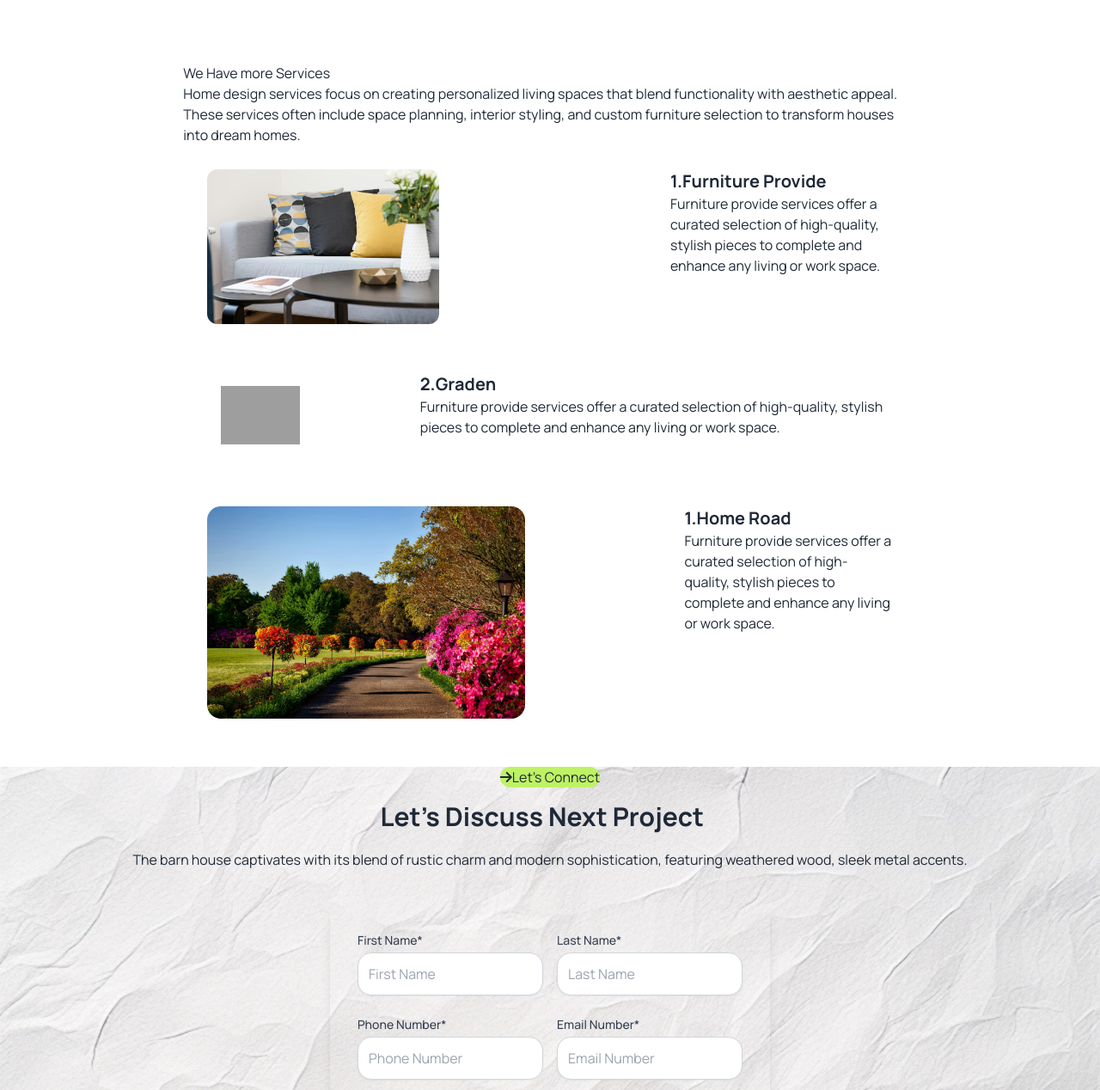
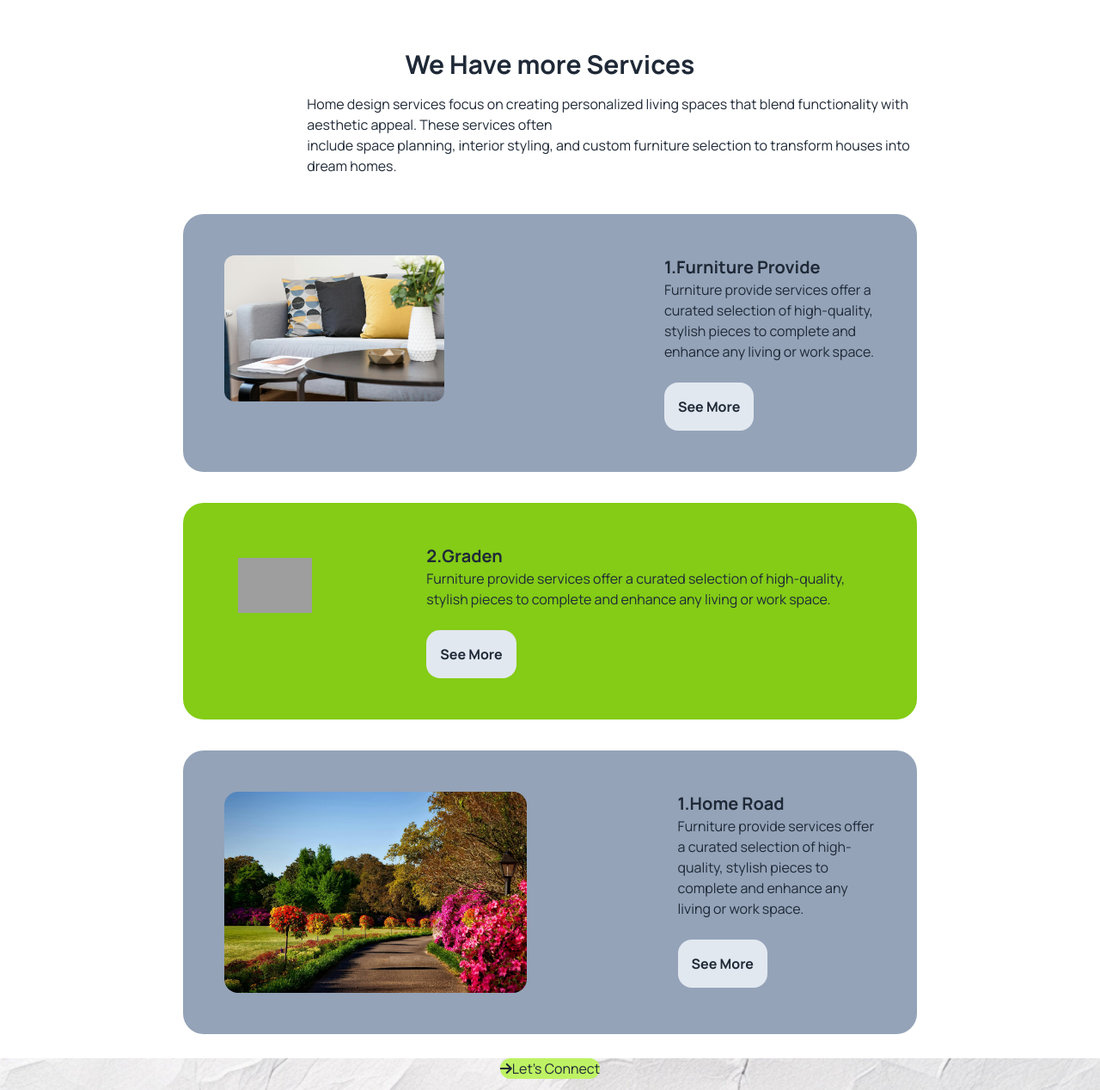
Before and after one commit to JunaidMokit/Home-service-new, a plain HTML site: page index.html in a window 1280 px wide. Shown: the part 3386-4654 px from the top of the page at 86% size. Drawn offline with nearby package versions, Linux system fonts and the light colour scheme; grey boxes are pictures that could not be loaded.

Commit message:
fully-portfolio

```diff
--- a/index.html
+++ b/index.html
@@ -291,9 +291,9 @@
 
 
 
-          <div class="lg:grid lg:grid-cols-4 gap-4 lg:w-7/12 mx-auto items-center mt-16">
-            <!-- First large block spanning 3 columns -->
-            <div class="lg:col-span-1 lg:col-span-3 border-solid border-2 border-gray-200 p-2 rounded-2xl lg:flex items-center w">
+          <div class="lg:grid lg:grid-cols-4 gap-4 lg:w-7/12 mx-auto items-center mt-16  lg:gap-y-0">
+
+            <div class="lg:col-span-1 lg:col-span-3 border-solid border-2 border-gray-200 p-2 rounded-2xl lg:flex items-center lg:mb-0 mb-8">
               <img class="lg:ml-0 ml-10 " src="assets/img1.png" alt="">
               <div class="ml-4">
                 <h6 class="font-bold">Commercial</h6>
@@ -306,19 +306,19 @@
               </div>
             </div>
 
-            <!-- Second small block in the first row, fourth column -->
-            <div class="col-span-4 lg:col-span-1 border-solid border-2 border-gray-200 p-5 rounded-2xl h-52">
+
+            <div class="col-span-4 lg:col-span-1 border-solid border-2 border-gray-200 p-5 rounded-2xl h-52  lg:mb-0 mb-8">
               <img class="h-full w-full object-cover" src="assets/img2.png" alt="">
             </div>
 
-            <!-- Third small block in the second row, first column -->
-            <div class="col-span-4 lg:col-span-1 border-solid border-2 border-gray-200 p-5 rounded-2xl h-52">
+
+            <div class="col-span-4 lg:col-span-1 border-solid border-2 border-gray-200 p-5 rounded-2xl h-52  lg:mb-0 mb-8">
               <img class="h-full w-full object-cover" src="assets/img3.png" alt="">
             </div>
 
-            <!-- Fourth large block spanning 2 columns in the second row -->
-            <div class="col-span-4 lg:col-span-2 border-solid border-2 border-gray-200 p-2 rounded-2xl lg:flex items-center">
-              <img src="assets/img4.png" alt="">
+
+            <div class="col-span-4 lg:col-span-2 border-solid border-2 border-gray-200 p-2 rounded-2xl lg:flex items-center  lg:mb-0 mb-8">
+              <img class="lg:ml-0 ml-10 " src="assets/img4.png" alt="">
               <div class="ml-4">
                 <h6 class="font-bold">Commercial</h6>
                 <p>The barn house captivates with its blend of rustic charm and modern.<br>
@@ -330,7 +330,7 @@
               </div>
             </div>
 
-            <!-- Fifth small block in the second row, third column -->
+
             <div class="col-span-4 lg:col-span-1 border-solid border-2 border-gray-200 p-5 rounded-2xl h-52">
               <img class="h-full w-full object-cover" src="assets/img5.png" alt="">
             </div>
@@ -349,36 +349,43 @@
 
         <div class="w-2/3">
 
-          <div>
-            <h1>We Have more Services</h1>
-            <p>Home design services focus on creating personalized living spaces that blend functionality with aesthetic appeal. These services often include space planning, interior styling, and custom furniture selection to transform houses into dream homes.</p>
+          <div class="">
+            <div class="">
+              <h1 class="text-3xl font-bold flex justify-center mb-4">We Have more Services</h1>
+              <p class=" lg:ml-36 mb-11">Home design services focus on creating personalized living spaces that blend functionality with aesthetic appeal. These services often <br> include space planning, interior styling, and custom furniture selection to transform houses into dream homes.</p>
+            </div>
           </div>
 
-          <div>
-            <div class="lg:flex justify-around p-7 ">
+
+
+          <div >
+            <div class="lg:flex justify-around p-12 rounded-3xl bg-slate-400 ">
               <div><img class="w-1/2 rounded-xl" src="assets/p3.jpg" alt=""></div>
               <div>
                 <h3 class="font-bold text-xl">1.Furniture Provide</h3>
                 <p>Furniture provide services offer a curated selection of high-quality, stylish pieces to complete and enhance any living or work space.</p>
+                <button class="bg-slate-200 mt-6 p-4 font-bold rounded-2xl">See More</button>
               </div>
 
             </div>
 
-            <div class="lg:flex p-7">
-              <div><img class="w-1/2  p-4 rounded-xl" src="assets/p1.jpg" alt=""></div>
-              <div>
+            <div class="lg:flex p-12 justify-around rounded-3xl bg-lime-500 mt-9">
+              <div class="rounded-2xl"><img class="lg:w-1/2   p-4 rounded-xl" src="assets/p1.jpg" alt=""></div>
+              <div >
                 <h3 class="font-bold text-xl">2.Graden</h3>
                 <p>Furniture provide services offer a curated selection of high-quality, stylish pieces to complete and enhance any living or work space.</p>
+                <button class="bg-slate-200 mt-6 p-4 font-bold rounded-2xl">See More</button>
               </div>
 
 
             </div>
 
-            <div class="lg:flex p-7">
+            <div class="lg:flex  justify-around p-12 rounded-3xl bg-slate-400 mt-9">
               <div class=" "><img class="w-2/3  rounded-2xl" src="assets/p2.jpg" alt=""></div>
               <div>
                 <h3 class="font-bold text-xl">1.Home Road</h3>
                 <p>Furniture provide services offer a curated selection of high-quality, stylish pieces to complete and enhance any living or work space.</p>
+                <button class="bg-slate-200 mt-6 p-4 font-bold rounded-2xl">See More</button>
               </div>
 
             </div>
@@ -421,7 +428,7 @@
                   <div class="lg:w-1/2">
                     <label for="last-name" class="block text-sm font-medium text-gray-700">Last Name*</label>
                     <input type="text" id="last-name" name="last-name" required placeholder="Last Name"
-                      class="mt-1 p-3 rounded-2xl block w-full border border-gray-300 shadow-sm focus:ring-lime-500 focus:border-lime-500">
+                      class="mt-1 p-3  -mx-3 rounded-2xl block w-full border border-gray-300 shadow-sm focus:ring-lime-500 focus:border-lime-500">
                   </div>
                 </div>
 
@@ -435,7 +442,7 @@
                   <div class="lg:w-1/2">
                     <label for="email" class="block text-sm font-medium text-gray-700">Email Number*</label>
                     <input type="email" id="email" name="email" required placeholder="Email Number"
-                      class="mt-1 p-3  rounded-2xl block w-full  border border-gray-300 shadow-sm focus:ring-lime-500 focus:border-lime-500">
+                      class="mt-1 p-3 -mx-3  rounded-2xl block w-full  border border-gray-300 shadow-sm focus:ring-lime-500 focus:border-lime-500">
                   </div>
                 </div>
 
```
